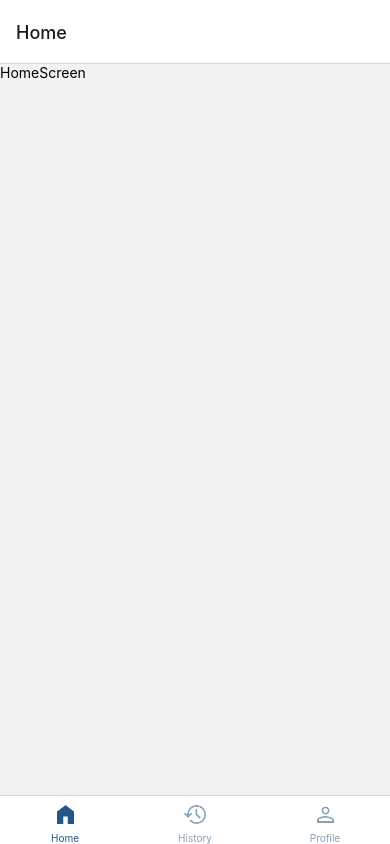
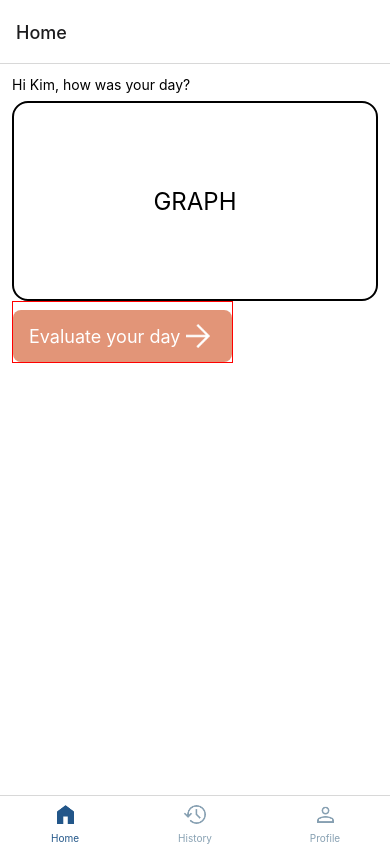
Before and after one commit to kim-iths/BetterDays, a React Native app: screen /Home in a window 390 px wide. Built offline with nearby package versions, Linux system fonts and the light colour scheme.

Commit message:
Added button to home screen, added placeholder area for the graph, added arrow image

```diff
--- a/src/config/images.js
+++ b/src/config/images.js
@@ -5,6 +5,8 @@ const images = {
     homeFilled: require("../assets/home_filled.png"),
     history: require("../assets/history.png"),
     historyAlt: require("../assets/history_alt.png"),
+
+    arrow: require("../assets/arrow.png"),
 }
 
 export default images
--- a/src/screens/HomeScreen/HomeScreen.js
+++ b/src/screens/HomeScreen/HomeScreen.js
@@ -1,11 +1,26 @@
-import { StyleSheet, Text, View } from 'react-native'
+import { TouchableNativeFeedback, Text, View, Image } from 'react-native'
 import styles from './styles'
 import React from 'react'
+import images from '../../config/images'
+import colors from '../../config/colors'
 
 const HomeScreen = () => {
   return (
-    <View>
-      <Text>HomeScreen</Text>
+    <View style={styles.container}>
+      <Text>Hi Kim, how was your day?</Text>
+      <View style={{ justifyContent: "center", alignItems: "center", height: 200, borderWidth: 2, borderRadius: 16, marginTop: 8 }}>
+        <Text style={{ fontSize: 24 }}>GRAPH</Text>
+      </View>
+      <TouchableNativeFeedback
+        onPress={() => {
+          console.log("AAAAAAAAAAAAAAAAAAAAAAA")
+        }}>
+        <View style={styles.button} pointerEvents="box-only">
+          <Text style={{ color: "white", fontSize: 18 }}>Evaluate your day</Text>
+          <Image source={images.arrow}
+            style={{ width: 36, height: 36, tintColor: "white" }} />
+        </View>
+      </TouchableNativeFeedback>
     </View>
   )
 }
--- a/src/screens/HomeScreen/styles.js
+++ b/src/screens/HomeScreen/styles.js
@@ -1,5 +1,23 @@
 import { StyleSheet } from 'react-native';
+import colors from '../../config/colors';
 
 const styles = StyleSheet.create({
+    container: {
+        flex: 1,
+        backgroundColor: "white",
+        padding: 12,
+    },
+    button: {
+        marginTop: 8,
+        elevation: 4,
+        borderRadius: 8,
+        paddingHorizontal: 16,
+        paddingVertical: 8,
+        flexDirection: "row",
+        alignItems: "center",
+        backgroundColor: colors.COLOR_PRIMARY_2,
+        justifyContent: "space-between"
+    },
+})
 
-})
+export default styles
```
Also changed, not shown: src/assets/arrow.png (added).
